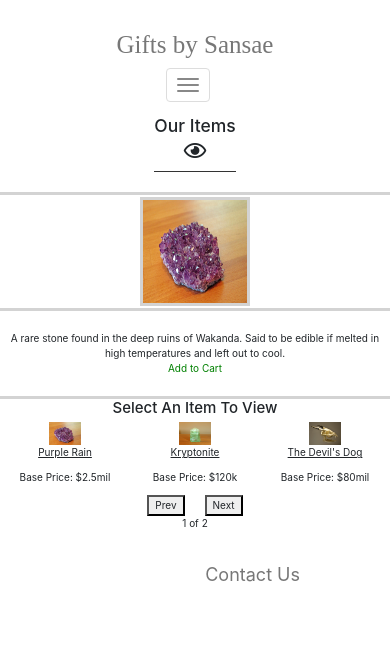
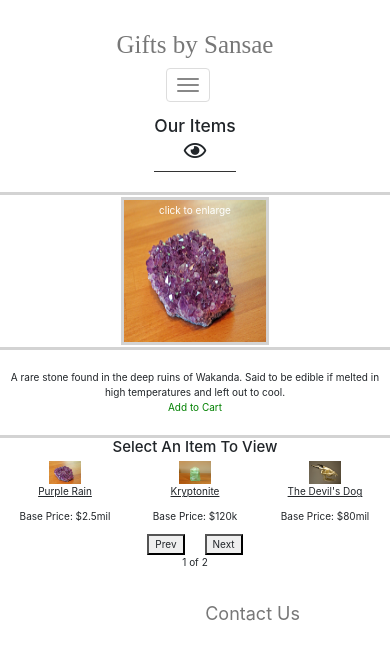
Before and after one commit to sansae/giftsBySansae, a React (Create React App) app in the folder client/: page / in a window 390 px wide. Shown: the top 660 px of the page. Built offline with nearby package versions, Linux system fonts and the light colour scheme; the HTML template or start-up script is replaced by a standard one.

Commit message:
add message to enlarge home image on hover; change size of home image for mobile

```diff
--- a/client/src/App.css
+++ b/client/src/App.css
@@ -64,13 +64,28 @@ tr:nth-child(even) {
   display: flex;
   align-items: center;
   justify-content: center;
+  position: relative;
 }
+
 
 .display .item img {
   width: 28vw;
   height: 28vw;
   border: 3px solid lightgrey;
   cursor: pointer;
+}
+
+.enlarge {
+  color: white;
+  position: absolute;
+  top: 5%;
+  opacity: 0;
+  transition: 1s;
+}
+
+/* selector + selector follows the adjacent-sibling selector CSS Combinator */
+.display .item img:hover + .enlarge {
+  opacity: 1;
 }
 
 .item-description {
@@ -239,3 +254,20 @@ ul {
     margin: 24px;
   }
 }
+
+@media only screen and (max-width: 500px) {
+  .enlarge {
+    opacity: 1;
+    font-size: 10px;
+  }
+
+  .display > .item {
+    height: 39vw;
+  }
+
+  .display .item img {
+    width: 38vw;
+    height: 38vw;
+  }
+
+}
--- a/client/src/components/Home.js
+++ b/client/src/components/Home.js
@@ -145,6 +145,7 @@ class Home extends React.Component {
               src={this.state.currentImg.src}
               alt={this.state.currentImg.name}>
             </img>
+            <div className="enlarge">click to enlarge</div>
 
             {isOpen && (
               <Lightbox
```
